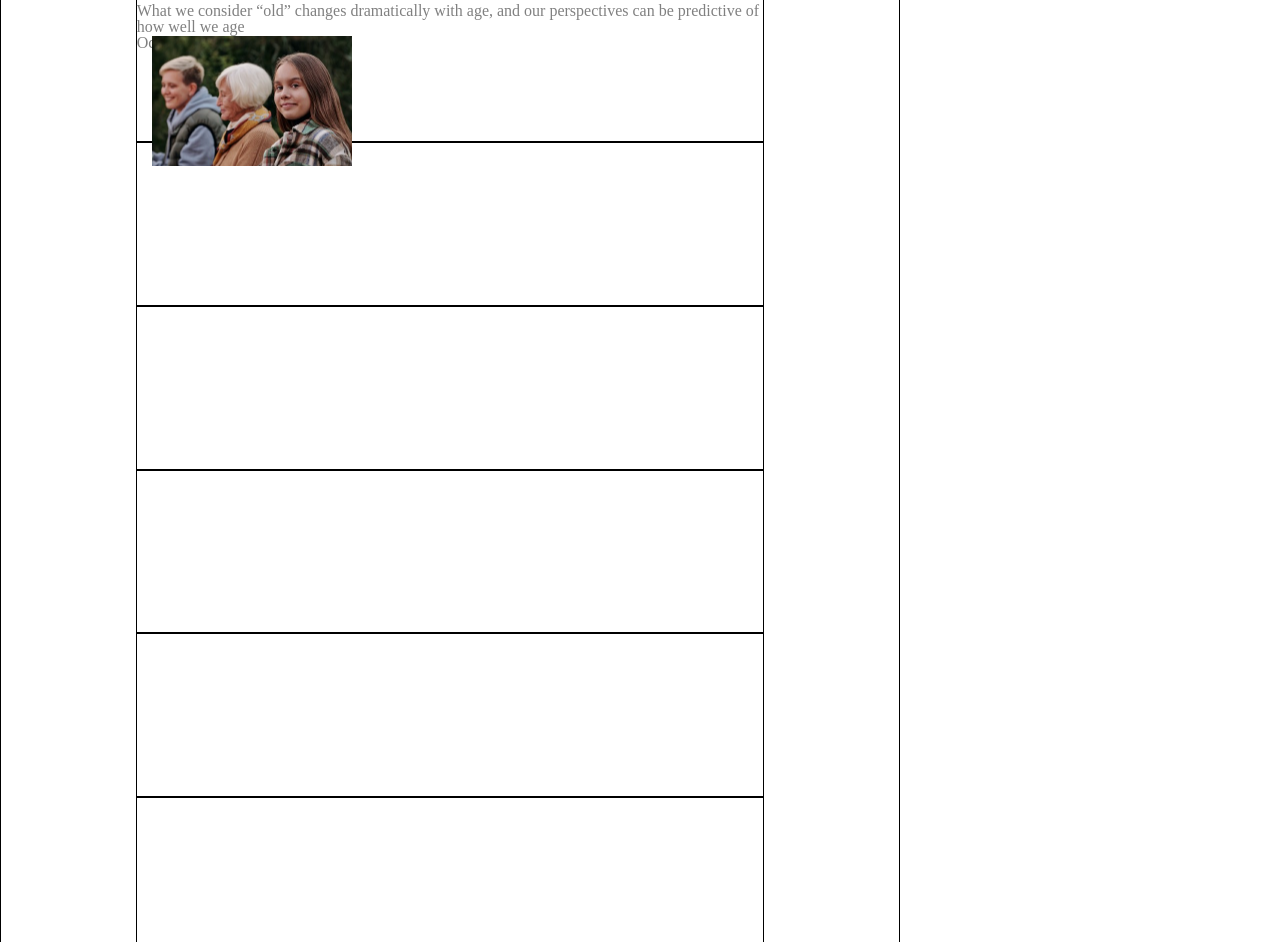
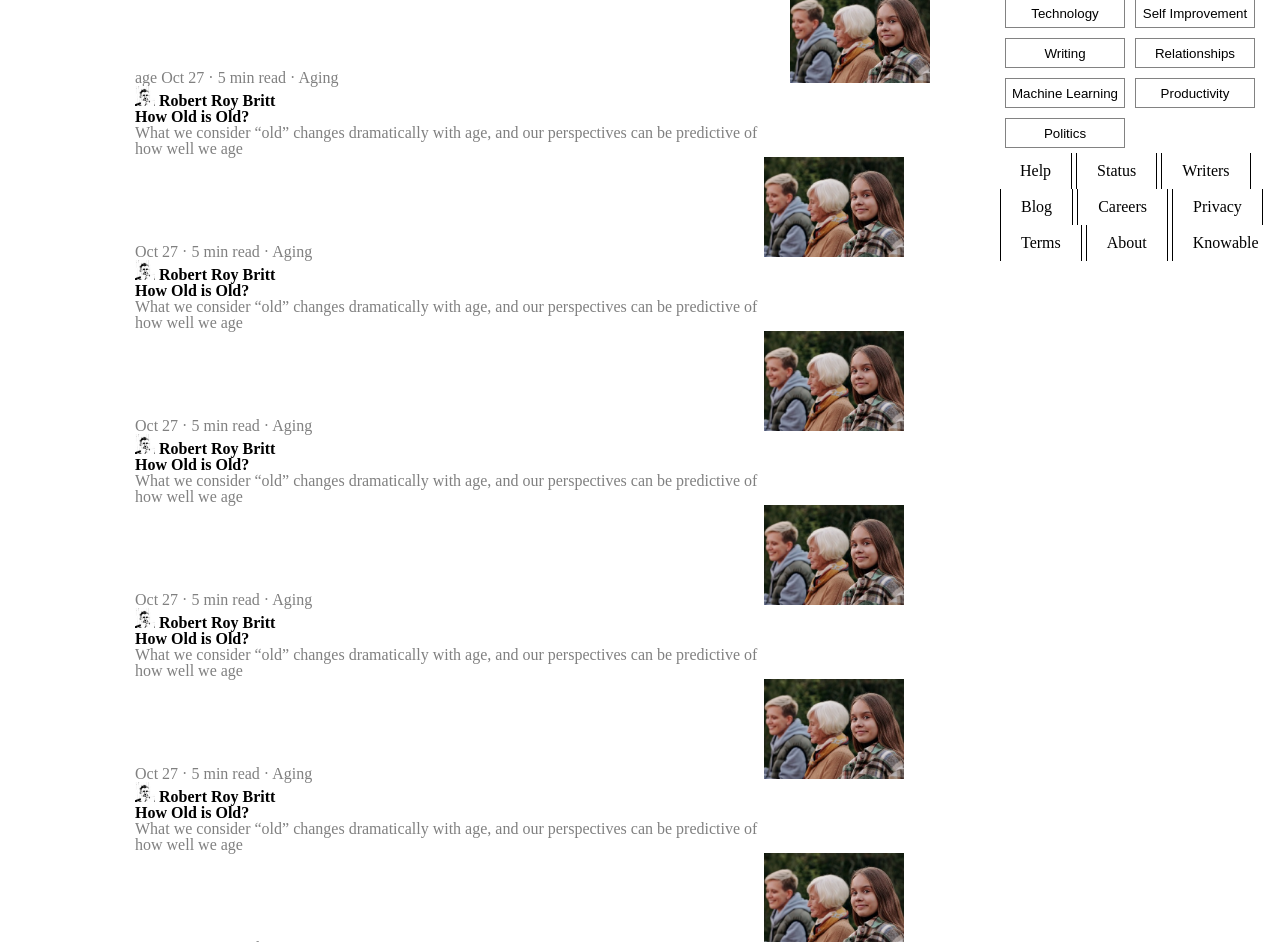
Before and after one commit to pomponiosimone/Unita-2-giorno-5-Progetto, a plain HTML site: page pagina.html in a window 1280 px wide. Shown: the part 781-1723 px from the top of the page. Drawn offline with nearby package versions, Linux system fonts and the light colour scheme.

Commit message:
parte java

```diff
--- a/base_di_partenza/assets/css/pagina.css
+++ b/base_di_partenza/assets/css/pagina.css
@@ -15,6 +15,8 @@ header {
   height: 50px;
   background-color: #ffc017;
   border-bottom: 1px solid black;
+  position: fixed;
+  z-index:1000;
 }
 
 header h1 {
@@ -170,14 +172,13 @@ article h2 {
   display: flex;
   width: 900px;
   height: 1000px;
-  border: 1px solid black;
+
   flex-direction: column;
   align-items: center;
 }
 .blocchetto {
   height: 18%;
   width: 70%;
-  border: 1px solid black;
 
   align-content: center;
 }
@@ -193,8 +194,19 @@ article h2 {
   flex-wrap: wrap;
 
   max-width: 500px;
-  margin-left: 30px;
+  margin-left: 100px;
+
+  position: fixed;
+
+
 }
+.info1 {display: block;
+
+  position: fixed;
+
+}
+
+
 .bottonifooter {
   width: 120px;
   height: 30px;
@@ -230,12 +242,17 @@ footer h1 {
   border-right: none;
 }
 .imgS {
-  display: flex;
-  width: 200px;
-  height: 130px;
+
+  width: 140px;
+  height: 100px;
   object-fit: cover;
   position: relative;
-  margin: 15px;
-  left: 0;
-  bottom: 30px;
+left: 71%;
+top:100%;
+
 }
+.loghi { width:20px;
+height:20px}
+.headercolor {
+   background-color: white;
+}
--- a/pagina.html
+++ b/pagina.html
@@ -13,7 +13,7 @@
     <link rel="stylesheet" href="./base_di_partenza/assets/css/pagina.css" />
   </head>
   <body>
-    <header>
+    <header id="header">
       <h1>Medium</h1>
       <ul>
         <li>Our Story</li>
@@ -132,7 +132,30 @@
             <div class="blocchetto">
               <p>
                 <img
-                    class="logo"
+                  class="loghi"
+                  src="./base_di_partenza/assets/imgs/image07.jpeg"
+                />
+                <span>
+                  Robert Roy Britt <br />
+                  How Old is Old? </span
+                ><br />
+
+                <span
+                  >What we consider “old” changes dramatically with age, and our
+                  perspectives can be predictive of how well we <br />
+                  age Oct 27 · 5 min read · Aging
+                </span>
+                <img
+                  class="imgS"
+                  src="./base_di_partenza/assets/imgs/image08.jpeg"
+                />
+              </p>
+            </div>
+
+            <div class="blocchetto">
+              <p>
+                <img
+                  class="loghi"
                   src="./base_di_partenza/assets/imgs/image07.jpeg"
                 />
                 <span>
@@ -145,20 +168,106 @@
                   perspectives can be predictive of how well we age <br />
                   Oct 27 · 5 min read · Aging
                 </span>
-                  <img class="imgS" src="./base_di_partenza/assets/imgs/image08.jpeg" />
+                <img
+                  class="imgS"
+                  src="./base_di_partenza/assets/imgs/image08.jpeg"
+                />
               </p>
             </div>
+            <div class="blocchetto">
+              <p>
+                <img
+                  class="loghi"
+                  src="./base_di_partenza/assets/imgs/image07.jpeg"
+                />
+                <span>
+                  Robert Roy Britt <br />
+                  How Old is Old? </span
+                ><br />
 
-              <div class="blocchetto"></div>
-              <div class="blocchetto"></div>
-              <div class="blocchetto"></div>
-              <div class="blocchetto"></div>
-              <div class="blocchetto"></div>
+                <span
+                  >What we consider “old” changes dramatically with age, and our
+                  perspectives can be predictive of how well we age <br />
+                  Oct 27 · 5 min read · Aging
+                </span>
+                <img
+                  class="imgS"
+                  src="./base_di_partenza/assets/imgs/image08.jpeg"
+                />
+              </p>
+            </div>
+            <div class="blocchetto">
+              <p>
+                <img
+                  class="loghi"
+                  src="./base_di_partenza/assets/imgs/image07.jpeg"
+                />
+                <span>
+                  Robert Roy Britt <br />
+                  How Old is Old? </span
+                ><br />
+
+                <span
+                  >What we consider “old” changes dramatically with age, and our
+                  perspectives can be predictive of how well we age <br />
+                  Oct 27 · 5 min read · Aging
+                </span>
+                <img
+                  class="imgS"
+                  src="./base_di_partenza/assets/imgs/image08.jpeg"
+                />
+              </p>
+            </div>
+            <div class="blocchetto">
+              <p>
+                <img
+                  class="loghi"
+                  src="./base_di_partenza/assets/imgs/image07.jpeg"
+                />
+                <span>
+                  Robert Roy Britt <br />
+                  How Old is Old? </span
+                ><br />
+
+                <span
+                  >What we consider “old” changes dramatically with age, and our
+                  perspectives can be predictive of how well we age <br />
+                  Oct 27 · 5 min read · Aging
+                </span>
+                <img
+                  class="imgS"
+                  src="./base_di_partenza/assets/imgs/image08.jpeg"
+                />
+              </p>
+            </div>
+            <div class="blocchetto">
+              <p>
+                <img
+                  class="loghi"
+                  src="./base_di_partenza/assets/imgs/image07.jpeg"
+                />
+                <span>
+                  Robert Roy Britt <br />
+                  How Old is Old? </span
+                ><br />
+
+                <span
+                  >What we consider “old” changes dramatically with age, and our
+                  perspectives can be predictive of how well we age <br />
+                  Oct 27 · 5 min read · Aging
+                </span>
+                <img
+                  class="imgS"
+                  src="./base_di_partenza/assets/imgs/image08.jpeg"
+                />
+              </p>
+            </div>
           </div>
 
-        </article>
           <footer>
+            <div class="info1">
               <h1>Discover more of what matters to you</h1>
+
               <div class="info">
                 <button class="bottonifooter">Programming</button>
                 <button class="bottonifooter">Data Science</button>
@@ -183,7 +292,21 @@
               </div>
             </div>
           </footer>
+        </div>
+      </article>
+    </main>
+    <script>
+      let header = document.getElementById("header");
 
-    </main>
+      const scroll = 280;
+
+      window.addEventListener("scroll", function () {
+        if (window.scrollY > scroll) {
+          header.classList.add("headercolor");
+        } else {
+          header.classList.remove("headercolor");
+        }
+      });
+    </script>
   </body>
 </html>
```
Lines whose indentation alone changed are shown as unchanged.
